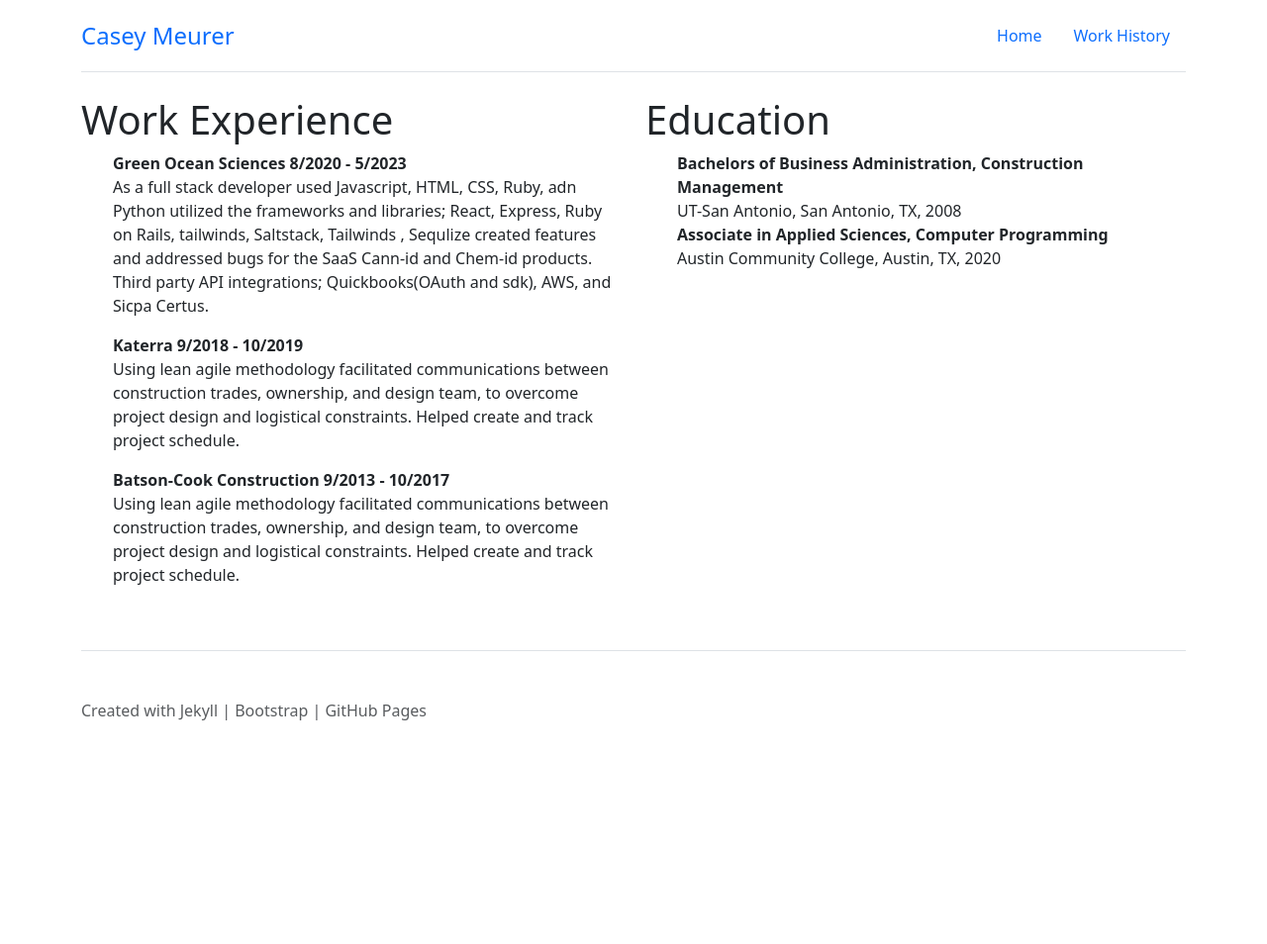
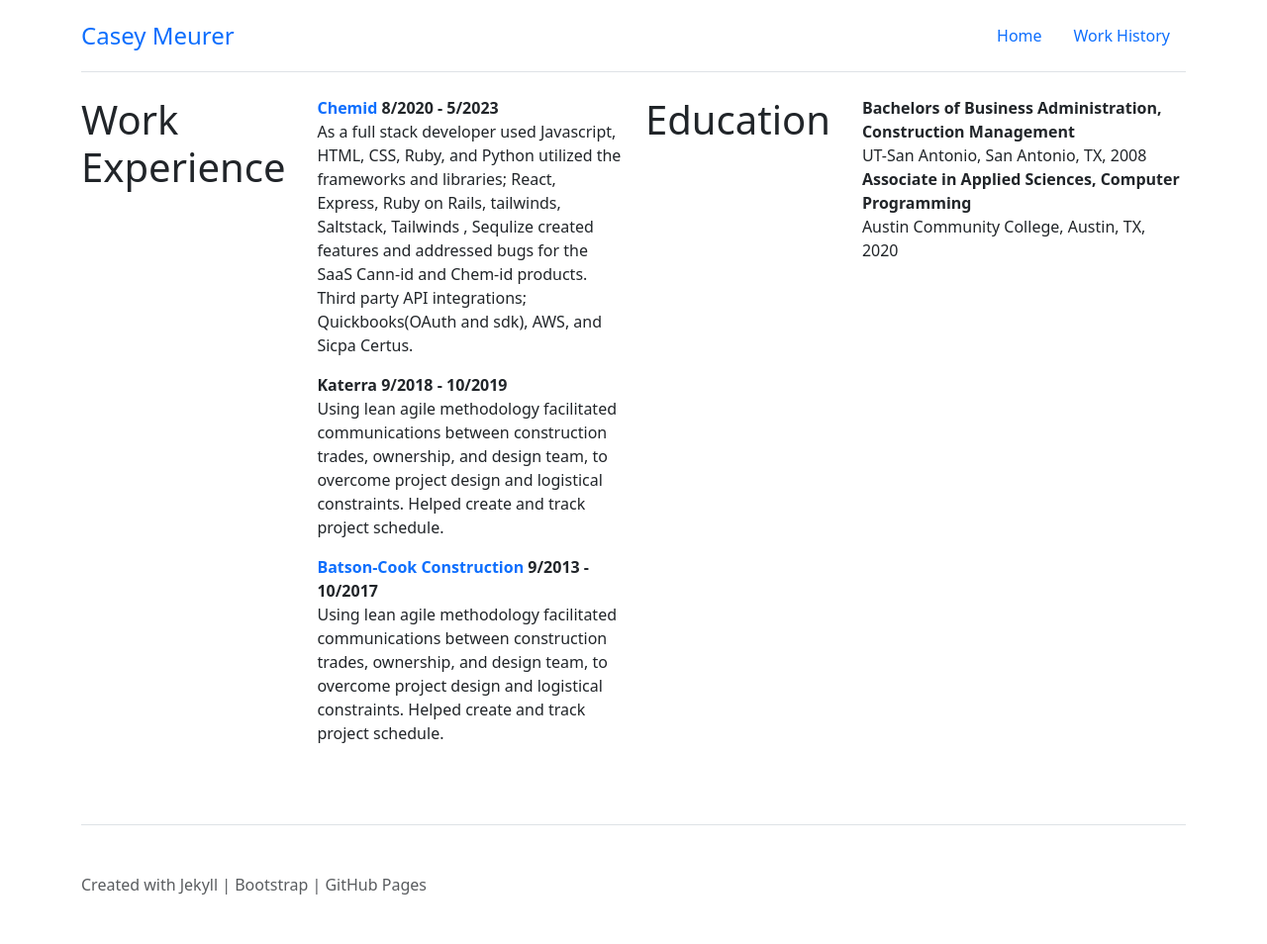
Before and after one commit to Meerkat81/my_portfolio, a Jekyll site: the page built from work.html, in a window 1280 px wide. Shown: the whole page at 99% size. Built offline with Jekyll 4.4.1, drawn with Linux system fonts in a browser that asks for light colours; before the commit the page ends 900 px from its top, so only the background shows below that.

Commit message:
add links to work history

```diff
--- a/_data/employment.yml
+++ b/_data/employment.yml
@@ -1,8 +1,8 @@
-- company: Green Ocean Sciences
+- company: Chemid
   date: 8/2020 - 5/2023
   location: Austin, TX
-  description: As a full stack developer used Javascript, HTML, CSS, Ruby, adn Python utilized the frameworks and libraries; React, Express, Ruby on Rails, tailwinds, Saltstack, Tailwinds , Sequlize created features and addressed bugs for the SaaS Cann-id and Chem-id products. Third party API integrations; Quickbooks(OAuth and sdk), AWS, and Sicpa Certus.
-
+  description: As a full stack developer used Javascript, HTML, CSS, Ruby, and Python utilized the frameworks and libraries; React, Express, Ruby on Rails, tailwinds, Saltstack, Tailwinds , Sequlize created features and addressed bugs for the SaaS Cann-id and Chem-id products. Third party API integrations; Quickbooks(OAuth and sdk), AWS, and Sicpa Certus.
+  link: https://www.chemid.com/
 - company: Katerra
   date: 9/2018 - 10/2019
   location: Austin, TX
@@ -12,3 +12,4 @@
   date: 9/2013 - 10/2017
   location: Multiple, Tx Cities
   description: Using lean agile methodology facilitated communications between construction trades, ownership, and design team, to overcome project design and logistical constraints. Helped create and track project schedule.
+  link: https://www.batson-cook.com/
--- a/work.html
+++ b/work.html
@@ -4,16 +4,29 @@ layout: default
 ---
 
 <div class="row row-cols-1 row-cols-lg-2 mt-2">
-  <div class="col">
+  <div class="col d-flex align-items-start">
     <h1 class="display-6">Work Experience</h1>
     <ul>
       {% for job in site.data.employment %}
-      <li><strong>{{job.company}} {{job.date}}</strong></li>
+      <li>
+        {% if job.link %}
+        <a
+          class="link-offset-2 link-offset-3-hover link-underline link-underline-opacity-0 link-underline-opacity-75-hover"
+          target="_blank"
+          href="{{job.link}}"
+        >
+          <strong>{{job.company}}</strong></a
+        >
+        <strong>{{job.date}}</strong>
+        {% else %}
+        <strong>{{job.company}} {{job.date}}</strong>
+        {% endif %}
+      </li>
       <p>{{job.description}}</p>
       {% endfor %}
     </ul>
   </div>
-  <div class="col">
+  <div class="col d-flex align-items-start">
     <h1 class="display-6">Education</h1>
     <ul>
       {% for school in site.data.education %}
```
